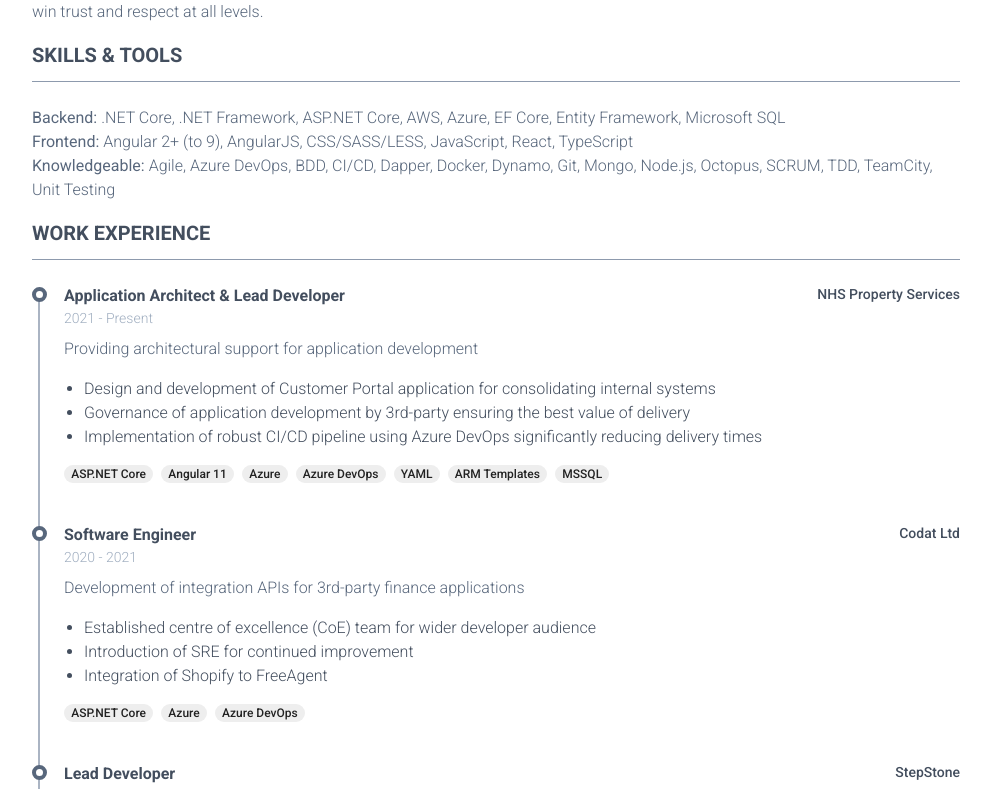
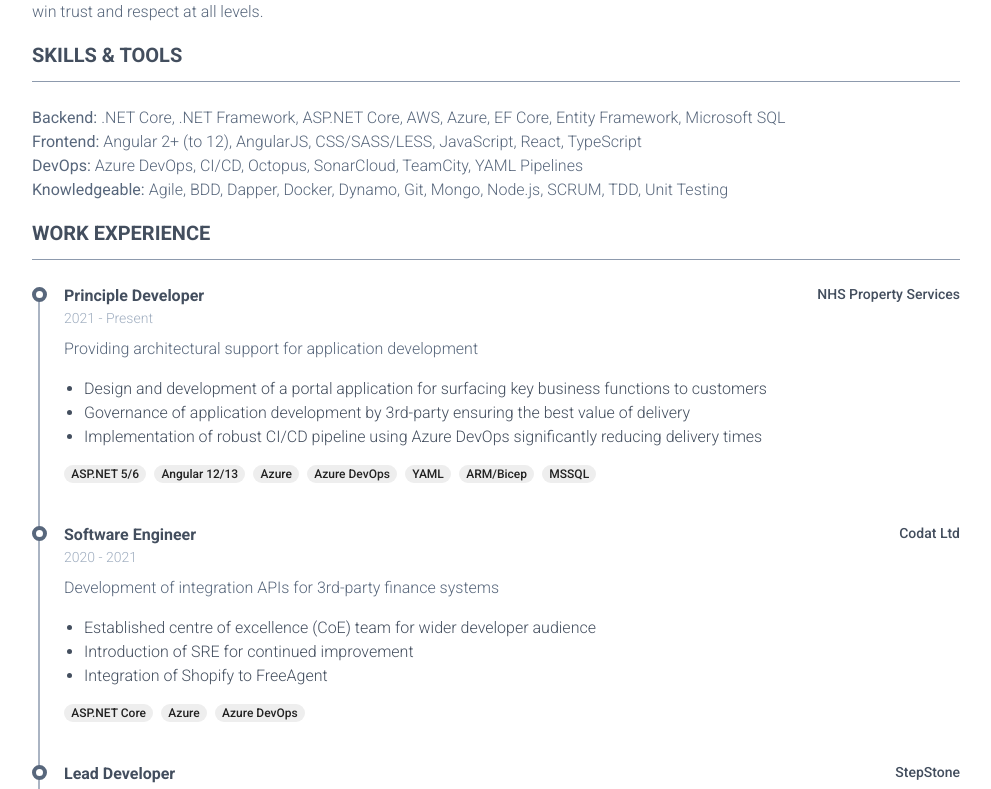
Before and after one commit to mortware/web, a React (Create React App) app: page /resume in a window 1280 px wide. Shown: the part 551-1340 px from the top of the page, without its empty margins (144-1135 px from the left). Built offline with nearby package versions, Linux system fonts and the light colour scheme.

Commit message:
Updated CV

```diff
--- a/package.json
+++ b/package.json
@@ -23,7 +23,7 @@
     "start": "npm-run-all build:tailwind --parallel watch:tailwind start:react",
     "start:react": "react-scripts start",
     "prebuild": "npm run build:tailwind",
-    "build": "react-scripts build",
+    "build": "set CI=true && react-scripts build",
     "test": "react-scripts test",
     "eject": "react-scripts eject"
   },
--- a/src/views/Resume/ResumeData.js
+++ b/src/views/Resume/ResumeData.js
@@ -1,133 +1,172 @@
 export const details = {
   name: "David J. Price",
-    title: "Full Stack Developer"
-}
+  title: "Full Stack Developer",
+};
 
 export const summary = [
   "Passionate full stack developer with experience in designing and delivering innovative cloud-based web applications and systems using the latest .NET and JavaScript technologies.  Producing or enhancing lasting systems; specifically with web and cloud-based technologies.",
   "Equally proficient in front and back-end technologies, with a high-degree of focus on delivering maintainable code based on SOLID principles.",
-    "Flexible, amiable and able to quickly adapt to varied working environments.  Open, self-aware and empathetic with a strong ability to win trust and respect at all levels."
-]
+  "Flexible, amiable and able to quickly adapt to varied working environments.  Open, self-aware and empathetic with a strong ability to win trust and respect at all levels.",
+];
 
 export const links = [
   {
-        icon: ['fab', 'linkedin'],
-        iconSource: '@fortawesome/free-brands-svg-icons',
-        display: 'linkedin.com/in/mortware',
-        url: 'https://www.linkedin.com/in/mortware'
+    icon: ["fab", "linkedin"],
+    iconSource: "@fortawesome/free-brands-svg-icons",
+    display: "linkedin.com/in/mortware",
+    url: "https://www.linkedin.com/in/mortware",
   },
   {
-        icon: ['fab', 'github-square'],
-        iconSource: '@fortawesome/free-brands-svg-icons',
-        display: 'github.com/mortware',
-        url: 'https://github.com/mortware'
+    icon: ["fab", "github-square"],
+    iconSource: "@fortawesome/free-brands-svg-icons",
+    display: "github.com/mortware",
+    url: "https://github.com/mortware",
   },
   {
-        icon: ['fas', 'globe'],
-        iconSource: '@fortawesome/free-solid-svg-icons',
-        display: 'mortware.net',
-        url: 'http://mortware.net'
+    icon: ["fas", "globe"],
+    iconSource: "@fortawesome/free-solid-svg-icons",
+    display: "mortware.net",
+    url: "http://mortware.net",
   },
   {
-        icon: ['fas', 'envelope'],
-        iconSource: '@fortawesome/free-solid-svg-icons',
-        display: 'david@mortware.net',
-        url: 'mailto:david@mortware.net'
+    icon: ["fas", "envelope"],
+    iconSource: "@fortawesome/free-solid-svg-icons",
+    display: "david@mortware.net",
+    url: "mailto:david@mortware.net",
   },
   {
-        icon: ['fas', 'mobile-alt'],
-        iconSource: '@fortawesome/free-solid-svg-icons',
-        display: '+44 (0)7711 228 988',
-        url: 'tel:+447711228988"'
-    }
-]
+    icon: ["fas", "mobile-alt"],
+    iconSource: "@fortawesome/free-solid-svg-icons",
+    display: "+44 (0)7711 228 988",
+    url: 'tel:+447711228988"',
+  },
+];
 
-export const workHistory = [{
-    title: "Application Architect & Lead Developer",
+export const workHistory = [
+  {
+    title: "Principle Developer",
     employer: "NHS Property Services",
     from: "2021-02-01",
     description: "Providing architectural support for application development",
     keyNotes: [
-        "Design and development of Customer Portal application for consolidating internal systems",
+      "Design and development of a portal application for surfacing key business functions to customers",
       "Governance of application development by 3rd-party ensuring the best value of delivery",
-        "Implementation of robust CI/CD pipeline using Azure DevOps significantly reducing delivery times"
+      "Implementation of robust CI/CD pipeline using Azure DevOps significantly reducing delivery times",
     ],
     tags: [
-        "ASP.NET Core", "Angular 11", "Azure", "Azure DevOps", "YAML", "ARM Templates", "MSSQL"
-    ]
-},{
+      "ASP.NET 5/6",
+      "Angular 12/13",
+      "Azure",
+      "Azure DevOps",
+      "YAML",
+      "ARM/Bicep",
+      "MSSQL",
+    ],
+  },
+  {
     title: "Software Engineer",
     employer: "Codat Ltd",
     from: "2020-11-02",
     to: "2021-01-22",
-    description: "Development of integration APIs for 3rd-party finance applications",
+    description:
+      "Development of integration APIs for 3rd-party finance systems",
     keyNotes: [
       "Established centre of excellence (CoE) team for wider developer audience",
       "Introduction of SRE for continued improvement",
       "Integration of Shopify to FreeAgent",
     ],
-    tags: [
-        "ASP.NET Core", "Azure", "Azure DevOps"
-    ]
+    tags: ["ASP.NET Core", "Azure", "Azure DevOps"],
   },
   {
     title: "Lead Developer",
     employer: "StepStone",
     from: "2020-07-01",
     to: "2020-10-16",
-    description: "Leading a team of engineers during a platform harmonisation project.",
+    description:
+      "Leading a team of engineers during a platform harmonisation project.",
     keyNotes: [
       "Introduced a robust microservices architecture that was used across multiple teams.",
       "Led the consolidation of existing authentication providers into singular decoupled OAuth service; significantly improving security, reaction time and development costs.",
-        "Mentoring junior and mid-level developers."
+      "Mentoring junior and mid-level developers.",
     ],
     tags: [
-        "ASP.NET Core", "React", "AWS", "SQS/SNS", "Lambda", "Git", "TeamCity", "OctoDeploy"
-    ]
-}, {
+      "ASP.NET Core",
+      "React",
+      "AWS",
+      "SQS/SNS",
+      "Lambda",
+      "Git",
+      "TeamCity",
+      "OctoDeploy",
+    ],
+  },
+  {
     title: "Lead Developer",
     employer: "Markerstudy",
     from: "2018-08-15",
     to: "2020-04-01",
-    description: "Leading a team of in-house and remote engineers/testers in the design and implementation of a new customer portal for pet insurance policy and claims management.",
+    description:
+      "Leading a team of in-house and remote engineers/testers in the design and implementation of a new customer portal for pet insurance policy and claims management.",
     keyNotes: [
       "Creation of a new self-service customer portal for managing insurance policies and submitting claims. This had a direct impact on reducing call-centre costs for the business.",
       "Implemented new pricing engine that helped the system respond to reguarly changing business requirements. Quotations and mid-term adjustments were able to reflect new prices instantly.",
-        "Implemented mentoring program for junior and mid-level developers."
+      "Implemented mentoring program for junior and mid-level developers.",
     ],
     tags: [
-        "ASP.NET Core", "AngularJS", "Angular", "Azure", "SVN", "TeamCity", "OctoDeploy"
-    ]
-}, {
+      "ASP.NET Core",
+      "AngularJS",
+      "Angular",
+      "Azure",
+      "SVN",
+      "TeamCity",
+      "OctoDeploy",
+    ],
+  },
+  {
     title: "Senior Developer",
     employer: "Zoopla",
     from: "2015-05-01",
     to: "2018-06-15",
-    description: "Migration and feature development for existing residential/lettings cloud-based application.",
+    description:
+      "Migration and feature development for existing residential/lettings cloud-based application.",
     keyNotes: [
       "Separation of monolith application into a microservice-based/SOA architecture allowed the business to scale their flagship application.",
       "Introduction of SPA (Angular) for new and legacy features, allowing the business to use a responsive and device-friendly design.",
       "Integration of sister-company’s price comparison system using RESTful APIs and SPA techniques, significantly reducing time to market.",
-        "Implementation of GDPR-based features for customers to be compliant before deadline."
+      "Implementation of GDPR-based features for customers to be compliant before deadline.",
     ],
     tags: [
-        "ASP.NET", "AngularJS", "SignalR", "SQL Server", "Redis", "MongoDB", "TeamCity"
-    ]
-}, {
+      "ASP.NET",
+      "AngularJS",
+      "SignalR",
+      "SQL Server",
+      "Redis",
+      "MongoDB",
+      "TeamCity",
+    ],
+  },
+  {
     title: "Senior Developer",
     employer: "Red River Software",
     from: "2011-06-20",
     to: "2015-02-27",
-    description: "Bespoke software development for high-growth businesses, start-ups, investors, and organisations undergoing rapid change and digital transformation.",
+    description:
+      "Bespoke software development for high-growth businesses, start-ups, investors, and organisations undergoing rapid change and digital transformation.",
     keyNotes: [
       "Design and development of robust single-page web applications with supporting back-end.",
       "Utilising Angular, Bootstrap and many well known JavaScript libraries, applications were driven by modern design, a strong focus on quality UI and well thought out UX was essential.",
       "Role varied from technical lead and software architect to UX and product design.",
     ],
     tags: [
-        "ASP.NET", "AngularJS", "KnockoutJS", "SQL Server", "SQL Azure", "WPF"
-    ]
-}, {
+      "ASP.NET",
+      "AngularJS",
+      "KnockoutJS",
+      "SQL Server",
+      "SQL Azure",
+      "WPF",
+    ],
+  },
+  {
     title: "Software Developer",
     employer: "Basemap",
     from: "2008-07-01",
@@ -138,50 +177,104 @@
       "Developed an interactive digital signage display for use in estate agents. A side project that allowed the business to branch into other markets.",
     ],
     tags: [
-        "WPF", "Silverlight", "WinForms", "SQL Server", "PostGIS", "ASP.NET"
-    ]
-}
-]
+      "WPF",
+      "Silverlight",
+      "WinForms",
+      "SQL Server",
+      "PostGIS",
+      "ASP.NET",
+    ],
+  },
+];
 
 export const education = [
   {
     name: "Solutions Associate",
     provider: "Microsoft",
-        completed: "2016"
-    }, {
+    completed: "2016",
+  },
+  {
     name: "Solutions Developer (Web)",
     provider: "Microsoft",
-        completed: "2014"
-    }, {
+    completed: "2014",
+  },
+  {
     name: "Certified ScrumMaster",
     provider: "SCRUM Alliance",
-        completed: "2014"
-    }, {
+    completed: "2014",
+  },
+  {
     name: "Technology Specialist (Web)",
     provider: "Microsoft",
-        completed: "2009"
-    }, {
+    completed: "2009",
+  },
+  {
     name: "BTEC Computer Studies",
     provider: "Chichester College of AS&T",
-        completed: "1998"
-    }, {
+    completed: "1998",
+  },
+  {
     name: "C&G C Programming Level 2",
     provider: "Chichester College of AS&T",
-        completed: "1998"
-    }, {
+    completed: "1998",
+  },
+  {
     name: "GNVQ Information Technology",
     provider: "Chichester College of AS&T",
-        completed: "1996"
-    }
-]
+    completed: "1996",
+  },
+];
 
-export const skills = [{
+export const skills = [
+  {
     name: "Backend",
-    skills: [".NET Core", "ASP.NET Core", ".NET Framework", "Azure", "AWS", "Entity Framework", "EF Core", "Microsoft SQL"]
-}, {
+    skills: [
+      ".NET Core",
+      "ASP.NET Core",
+      ".NET Framework",
+      "Azure",
+      "AWS",
+      "Entity Framework",
+      "EF Core",
+      "Microsoft SQL",
+    ],
+  },
+  {
     name: "Frontend",
-    skills: ["JavaScript", "TypeScript", "CSS/SASS/LESS", "AngularJS", "Angular 2+ (to 9)", "React"]
-}, {
+    skills: [
+      "JavaScript",
+      "TypeScript",
+      "CSS/SASS/LESS",
+      "AngularJS",
+      "Angular 2+ (to 12)",
+      "React",
+    ],
+  },
+  {
+    name: "DevOps",
+    skills: [
+      "Azure DevOps",
+      "CI/CD",
+      "TeamCity",
+      "Octopus",
+      "YAML Pipelines",
+      "SonarCloud",
+    ],
+  },
+  {
     name: "Knowledgeable",
-    skills: ["Azure DevOps", "CI/CD", "Docker", "BDD", "TDD", "Git", "Unit Testing", "Node.js", "Agile", "SCRUM", "TeamCity", "Octopus", "Mongo", "Dynamo", "Dapper"]
-}]
+    skills: [
+      "Docker",
+      "BDD",
+      "TDD",
+      "Git",
+      "Unit Testing",
+      "Node.js",
+      "Agile",
+      "SCRUM",
+      "Mongo",
+      "Dynamo",
+      "Dapper",
+    ],
+  },
+];
```
Lines whose indentation alone changed are shown as unchanged.
